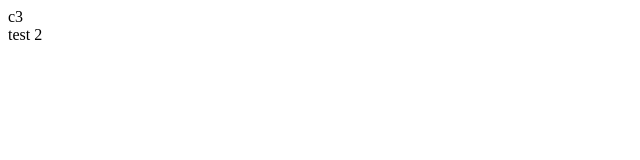
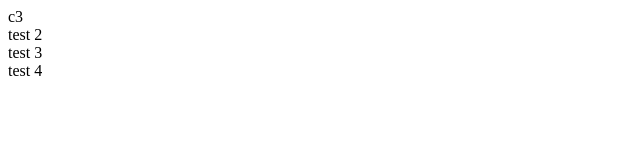
Before and after one commit to tranttuan96/testGit, a plain HTML site: page inDeX.html in a window 1280 px wide. Shown: the full height of the page, 0-640 px from the left. Drawn offline with Linux system fonts and the light colour scheme.

Commit message:
Test squash (#10 tesst HNB)
* test 1

* test 2

```diff
--- a/inDeX.html
+++ b/inDeX.html
@@ -9,5 +9,7 @@
 <body>
     <div>c3</div>
     <div>test 2</div>
+    <div>test 3</div>
+    <div>test 4</div>
 </body>
 </html>
```
